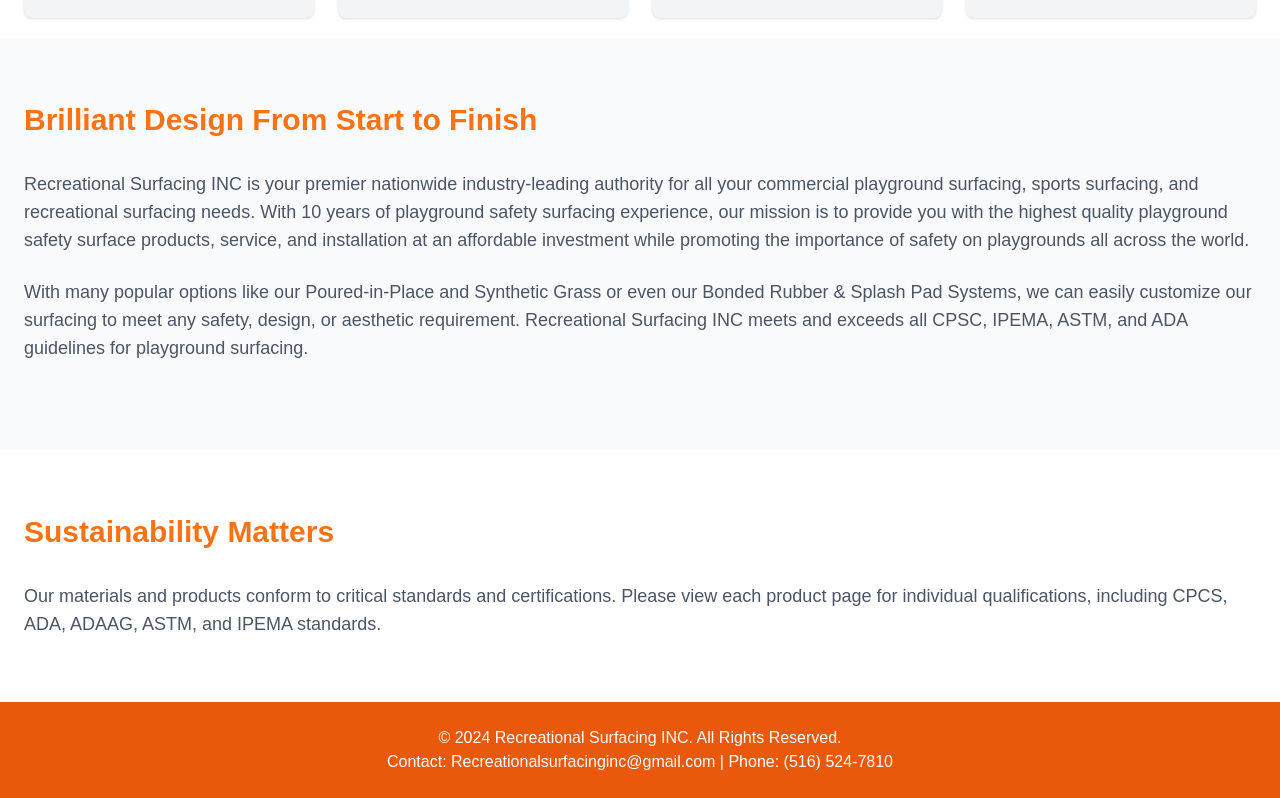
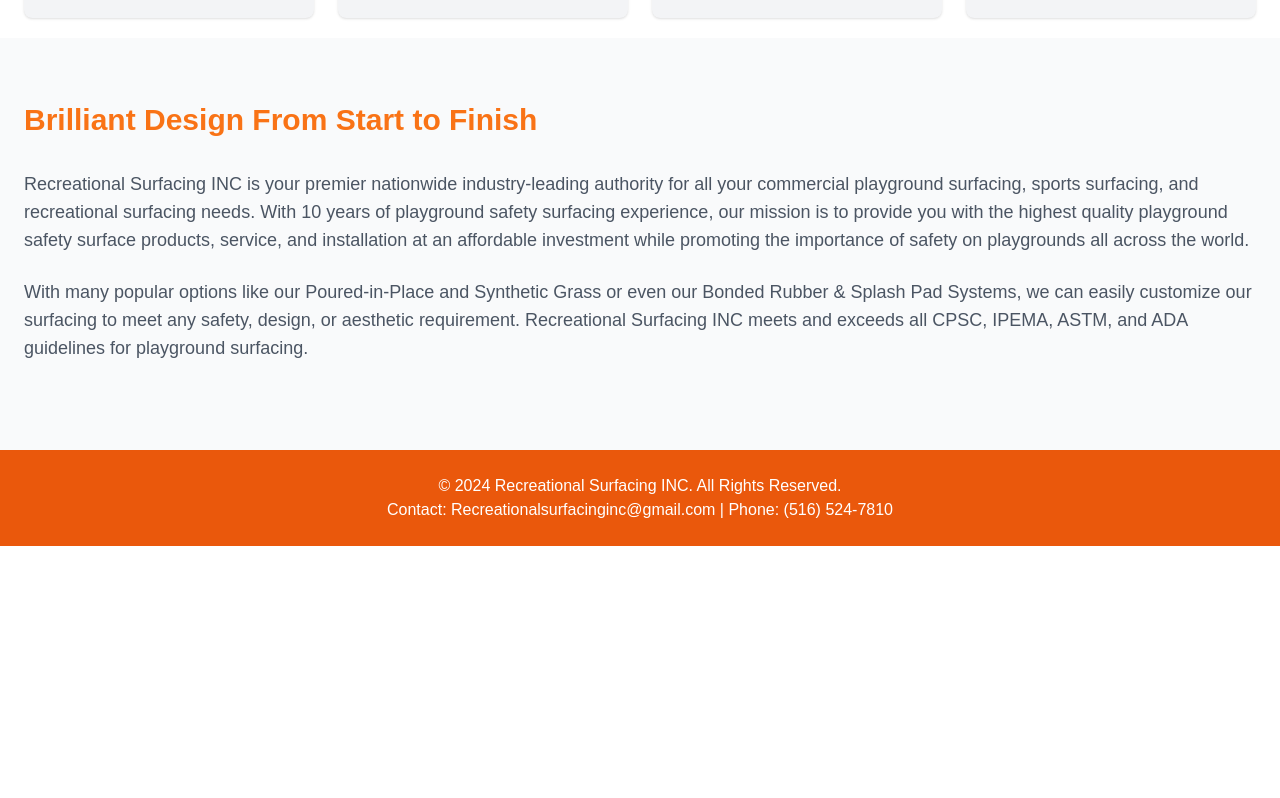
Before and after one commit to JairoVErazo/recreational_surfacing, a Next.js app: page / in a window 1280 px wide. Shown: the part 975-1773 px from the top of the page. After the commit the page ends 1521 px from the top, so only its background shows below. Built offline with nearby package versions, Linux system fonts and the light colour scheme.

Commit message:
home update

```diff
--- a/src/app/page.js
+++ b/src/app/page.js
@@ -146,21 +146,6 @@
           </p>
         </div>
       </section>
-
-      {/* Sección "Sustainability Matters" */}
-      <section className="py-16 bg-white">
-        <div className="container mx-auto px-6">
-          <h2 className="text-3xl font-bold mb-8 text-left text-orange-500">
-            Sustainability Matters
-          </h2>
-          <p className="text-lg text-gray-600 text-left">
-            Our materials and products conform to critical standards and
-            certifications. Please view each product page for individual
-            qualifications, including CPCS, ADA, ADAAG, ASTM, and IPEMA standards.
-          </p>
-        </div>
-      </section>
-
       <Footer />
     </div>
   );
```
